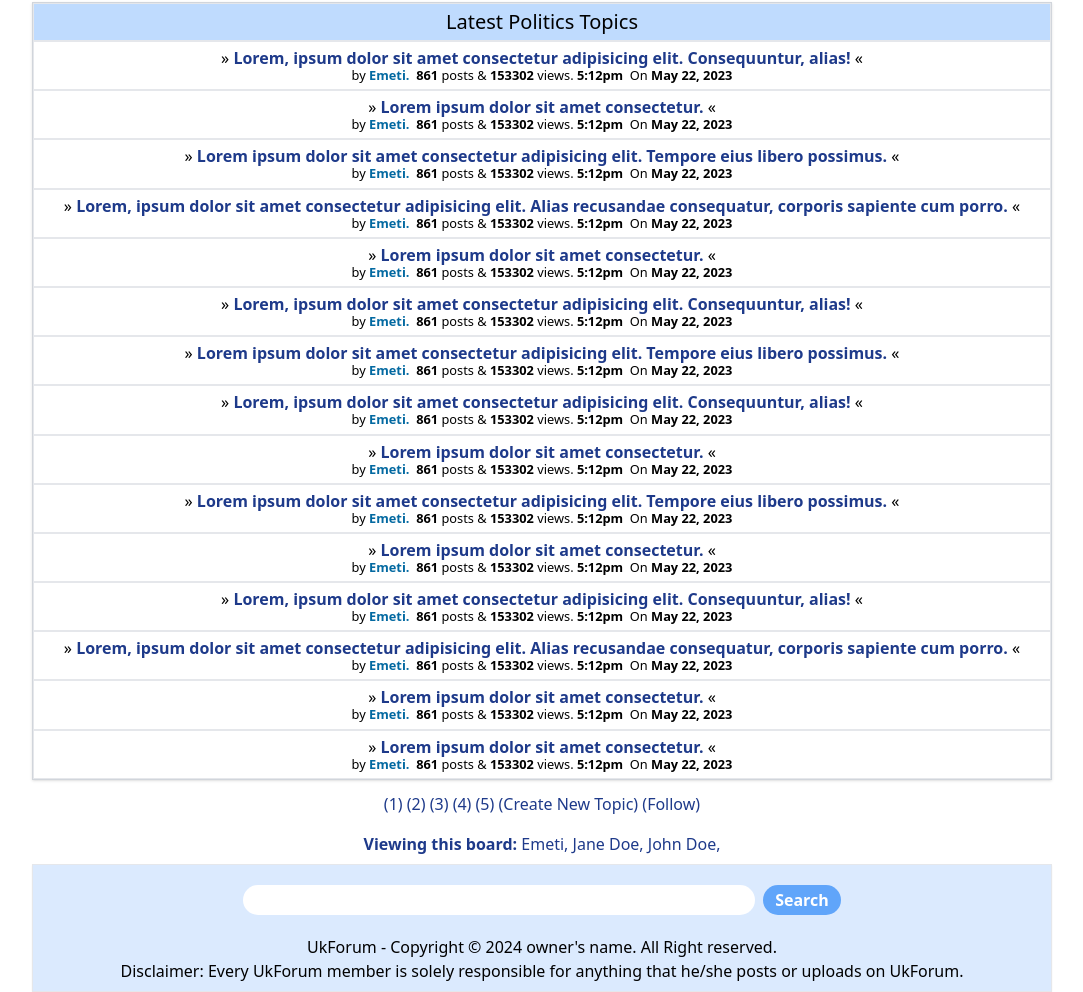
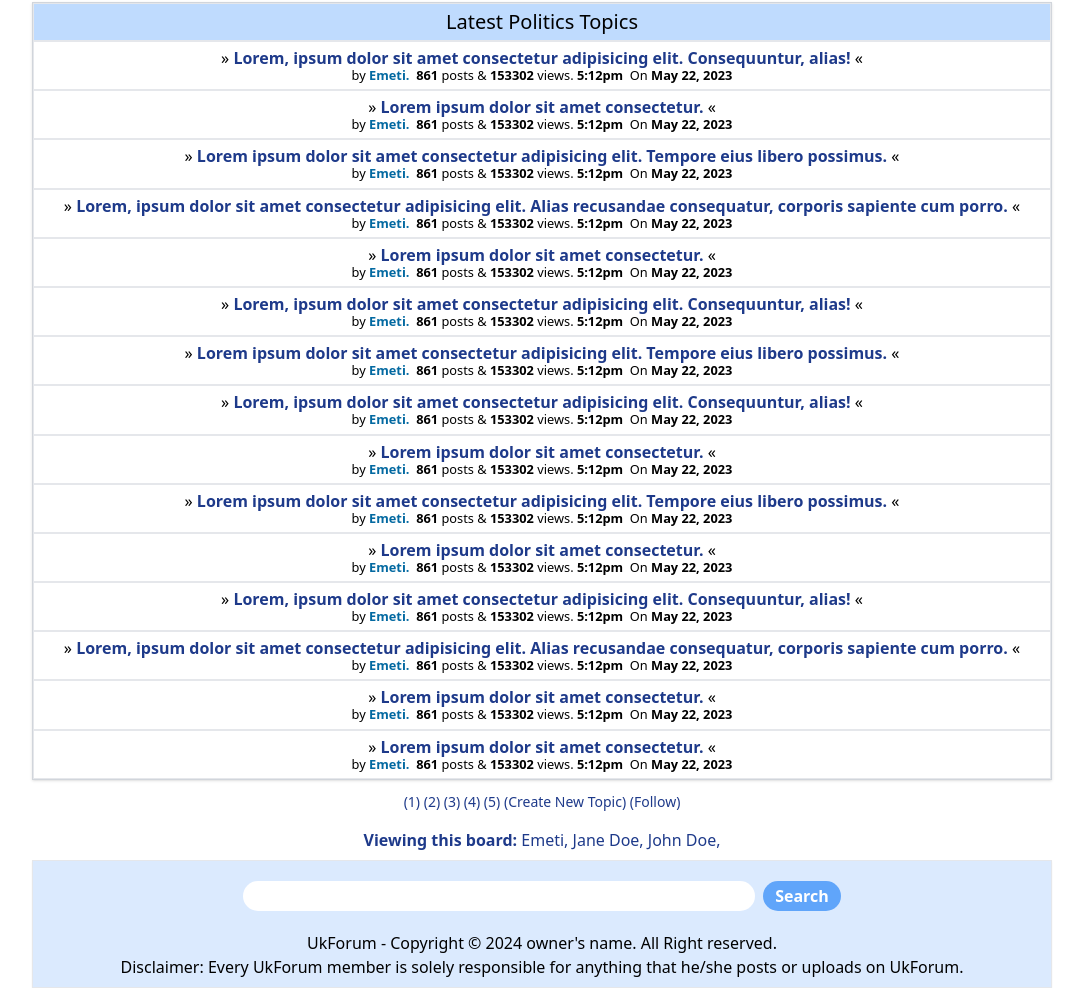
Before and after one commit to emetisuccess/ukforum, a website: page threads.html in a window 1280 px wide. Shown: the part 229-1221 px from the top of the page, without its empty margins (98-1181 px from the left). Drawn offline with Linux system fonts and the light colour scheme.

Commit message:
paginationy commit

```diff
--- a/threads.html
+++ b/threads.html
@@ -251,7 +251,7 @@
     <section id="pagination">
       <div class="container mx-auto max-w-[1020px]  mt-2">
         <div class="flex justify-center text-blue-900">
-          <div class="px-1 py-1">
+          <div class="px-1 py-1 text-sm">
             (<a href="#1">1</a>)
             (<a href="#2">2</a>)
             (<a href="#3">3</a>)
```
